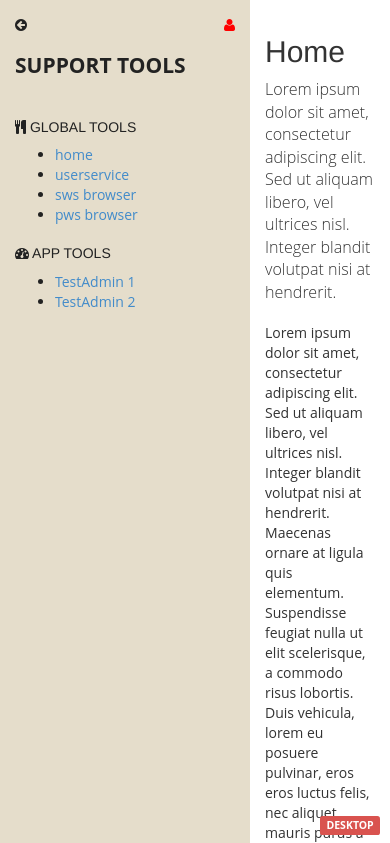
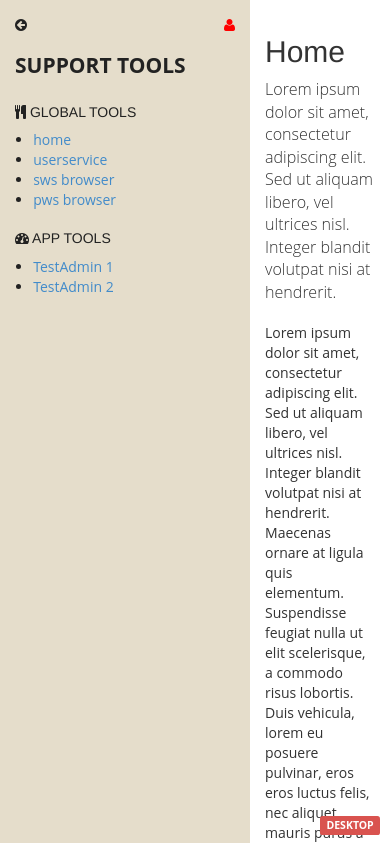
Before and after one commit to uw-it-aca/django-supporttools, a Django app: template supporttools/templates/supporttools/home.html in a window 390 px wide. Shown: the top 843 px of the page. Run offline with Django 3.2, Linux system fonts and the light colour scheme; the template is opened without the code that fills it, so the values that code supplies are empty; style sheets or scripts are compiled from the project's sources; some libraries are stand-ins or nearby versions.

Commit message:
Updates mobile and desktop styling.

```diff
--- a/supporttools/context_processors.py
+++ b/supporttools/context_processors.py
@@ -22,4 +22,6 @@ def global_supportools_stuff(request):
         "supporttools_netid": user.uwnetid,
     }
 
+    print "global_supporttools processor just ran!"
+
     return (params)
--- a/supporttools/static/supporttools/css/desktop.less
+++ b/supporttools/static/supporttools/css/desktop.less
@@ -25,14 +25,16 @@
     .masthead-inner {
 
         .tool-app {}
-        .tool-name { }
-        .tool-list { background:none; padding: 15px;
+        .tool-name { padding: 0 15px; }
+        .tool-list { background:none;
 
             -moz-transition: 0;
             -ms-transition: 0;
             -o-transition: 0;
             -webkit-transition: 0;
             transition: 0;
+
+            .tool-list-inner { }
         }
     }
 
--- a/supporttools/static/supporttools/css/mobile.less
+++ b/supporttools/static/supporttools/css/mobile.less
@@ -37,18 +37,13 @@ body {
             -webkit-transition: .5s;
             transition: .5s;
 
-            &.show-div {
-                padding: 15px;
-            }
+            .tool-list-inner { padding: 15px;
 
-            &.hide-div {
+                ul { margin-bottom: 1.5em; padding-left: 1.3em; }
 
-                padding: 0 15px;
             }
         }
 
-
-        ul { margin-bottom: 1.5em; }
     }
 
 }
--- a/supporttools/templates/supporttools/base.html
+++ b/supporttools/templates/supporttools/base.html
@@ -67,6 +67,7 @@
 
                 <div id="tool_menu" class="tool-list hide-div">
 
+                    <div class="tool-list-inner">
                         <h5><i class="fa fa-cutlery"></i> GLOBAL TOOLS</h5>
                         <ul>
                             <li><a href="/support">home</a></li>
@@ -80,6 +81,7 @@
                             <li><a href="/support/testadmin/">TestAdmin 1</a></li>
                             <li><a href="/support/testadmin/">TestAdmin 2</a></li>
                         </ul>
+                    </div>
 
                 </div>
 
```
Lines whose indentation alone changed are shown as unchanged.
